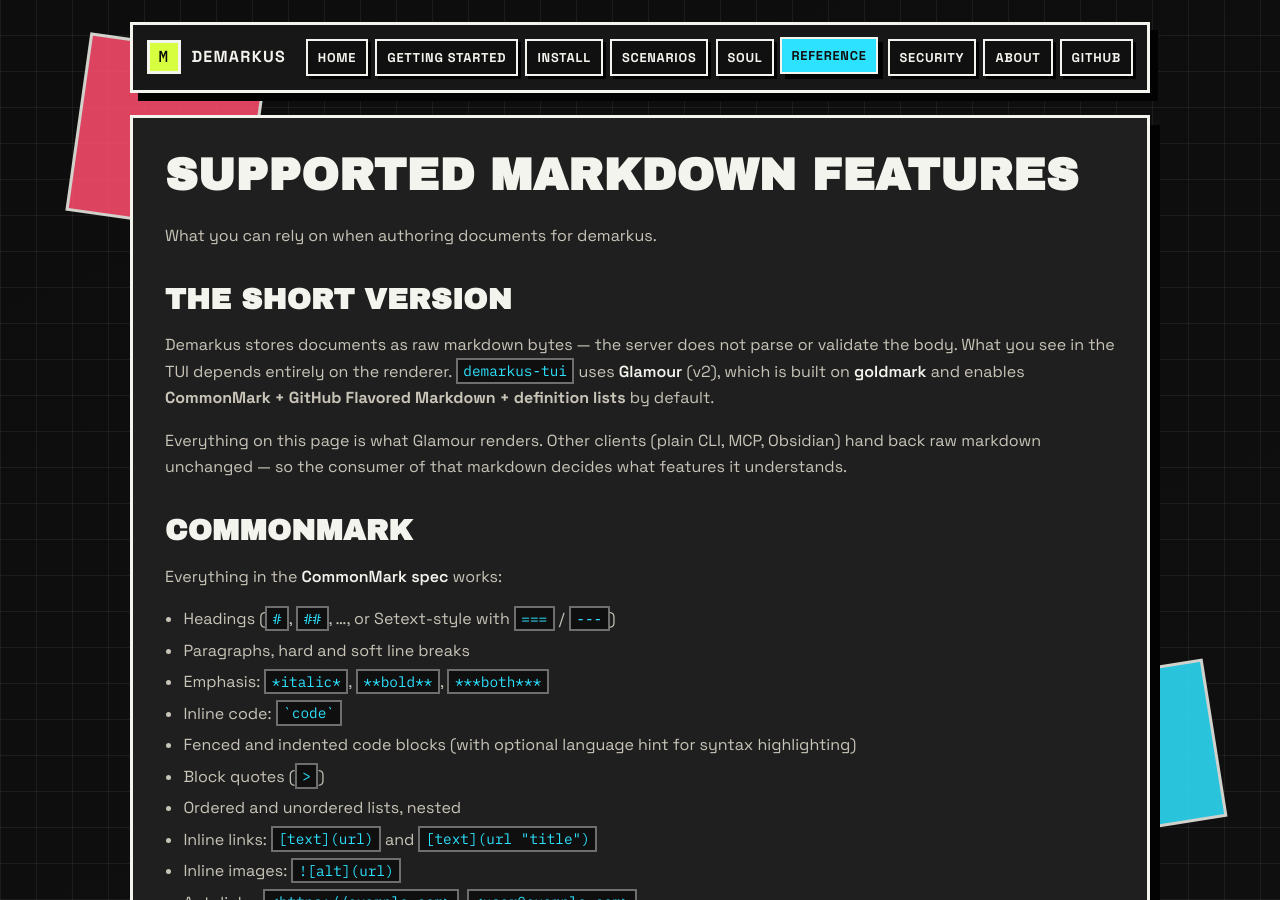
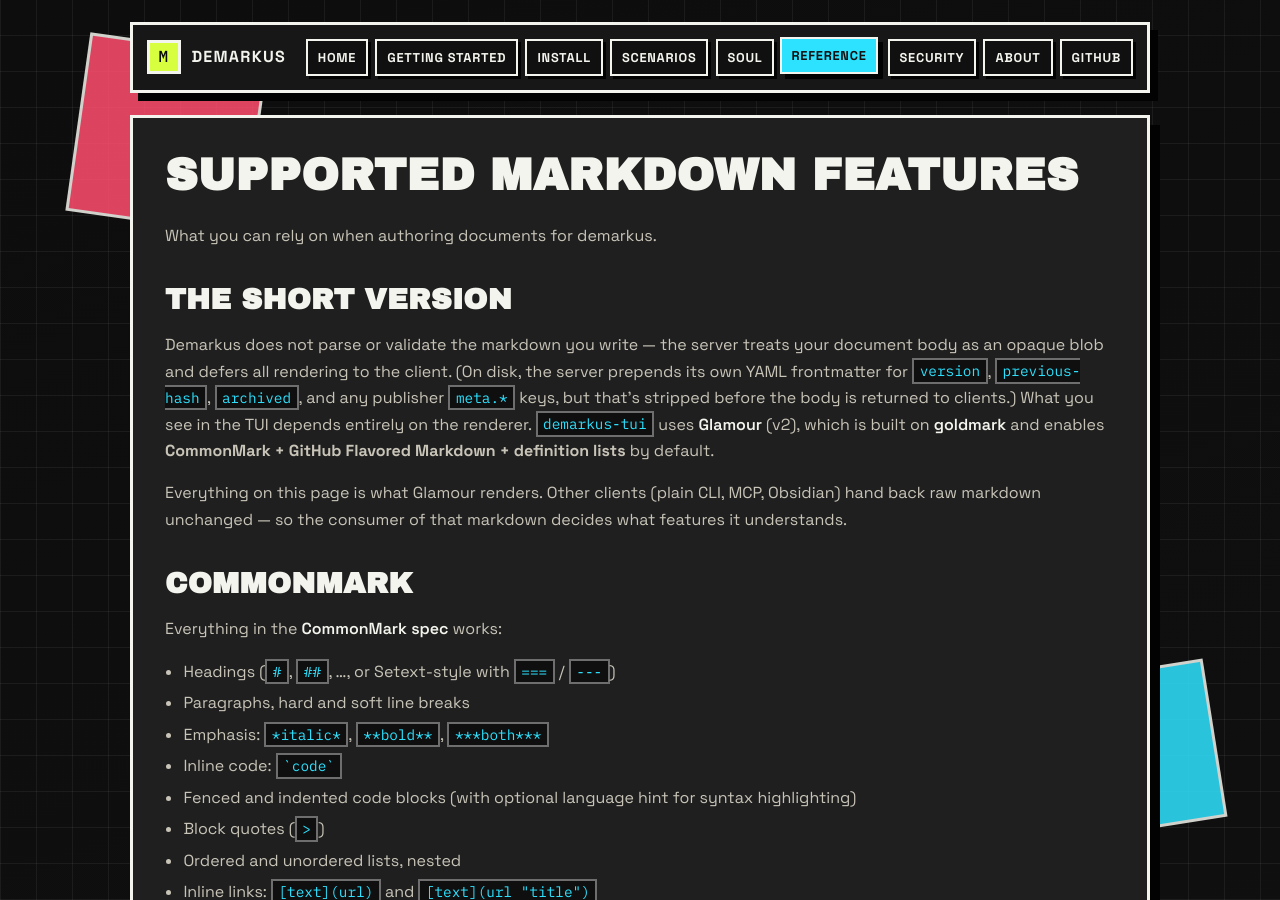
Before and after one commit to latebit-io/demarkus, a Jekyll site: the page built from reference/markdown.md, in a window 1280 px wide and 900 px high. Built offline with Jekyll 4.4.1, drawn with Linux system fonts in a browser that asks for light colours.

Commit message:
docs(reference): correct storage description in markdown features page
The server doesn't store documents as raw bytes — it prepends
store-managed YAML frontmatter (version, previous-hash, archived,
meta.*) per version before the body. Clarify that the body is opaque
to the server (not parsed, not validated) without misrepresenting the
on-disk format.

```diff
--- a/reference/markdown.md
+++ b/reference/markdown.md
@@ -10,7 +10,7 @@
 
 ## The short version
 
-Demarkus stores documents as raw markdown bytes — the server does not parse or validate the body. What you see in the TUI depends entirely on the renderer. `demarkus-tui` uses [Glamour](https://github.com/charmbracelet/glamour) (v2), which is built on [goldmark](https://github.com/yuin/goldmark) and enables **CommonMark + GitHub Flavored Markdown + definition lists** by default.
+Demarkus does not parse or validate the markdown you write — the server treats your document body as an opaque blob and defers all rendering to the client. (On disk, the server prepends its own YAML frontmatter for `version`, `previous-hash`, `archived`, and any publisher `meta.*` keys, but that's stripped before the body is returned to clients.) What you see in the TUI depends entirely on the renderer. `demarkus-tui` uses [Glamour](https://github.com/charmbracelet/glamour) (v2), which is built on [goldmark](https://github.com/yuin/goldmark) and enables **CommonMark + GitHub Flavored Markdown + definition lists** by default.
 
 Everything on this page is what Glamour renders. Other clients (plain CLI, MCP, Obsidian) hand back raw markdown unchanged — so the consumer of that markdown decides what features it understands.
 
```
